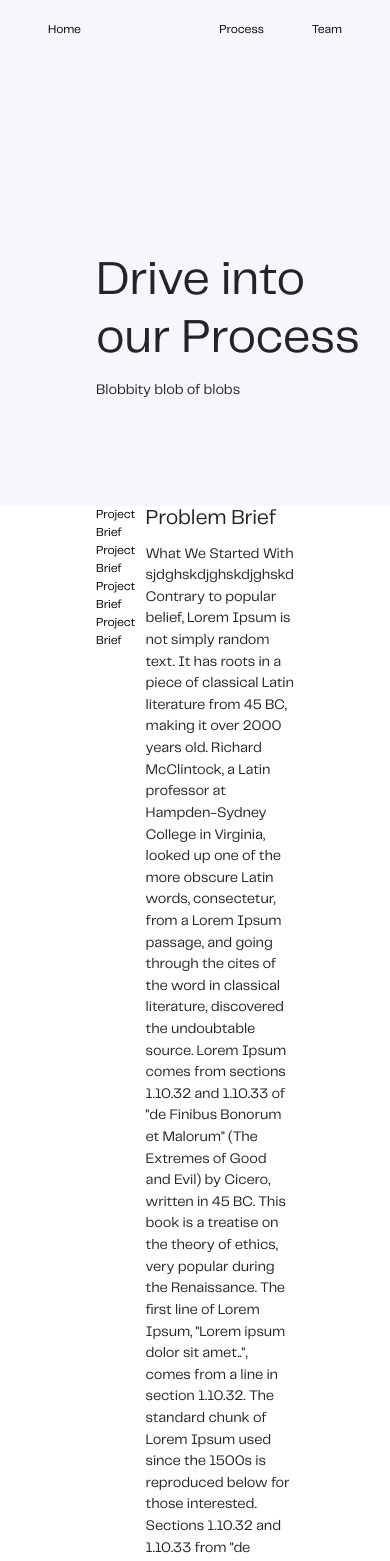
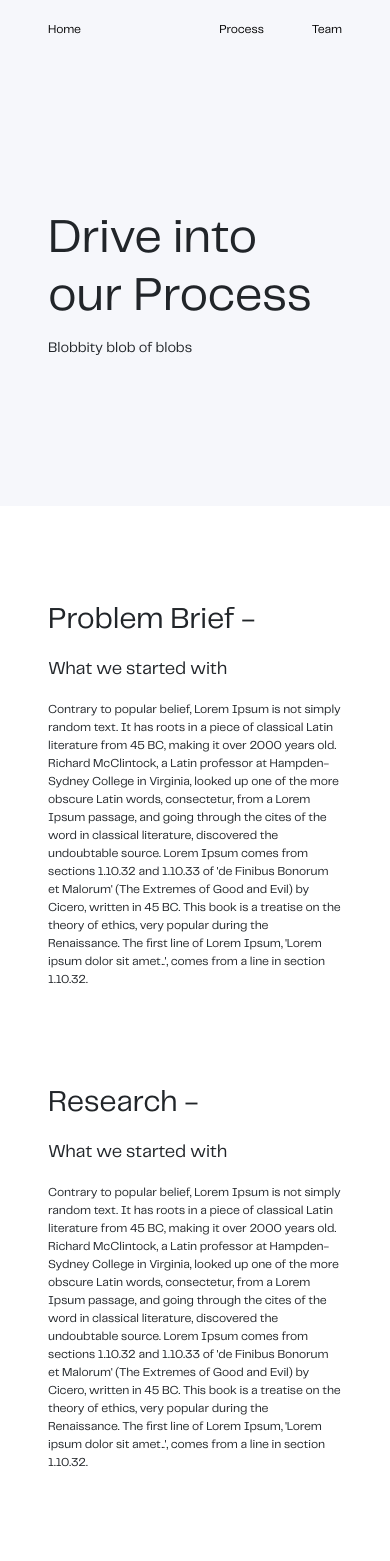
Before and after one commit to coyiutoc/Honda-Capstone, a React (Create React App) app: page /process in a window 390 px wide. Shown: the top 1561 px of the page. Built offline with nearby package versions, Linux system fonts and the light colour scheme.

Commit message:
Some fixes to responsiveness + process pg start.

```diff
--- a/package.json
+++ b/package.json
@@ -15,6 +15,7 @@
     "react-dom": "^16.13.1",
     "react-responsive": "^8.0.3",
     "react-router-dom": "^5.1.2",
+    "react-router-hash-link": "^1.2.2",
     "react-scripts": "3.4.1",
     "react-svg": "^11.0.17",
     "semantic-ui-react": "^0.88.2"
--- /dev/null
+++ b/src/data/process.js
@@ -0,0 +1,19 @@
+const data = [
+  {
+    sectionTitle: "Problem Brief",
+    subtitle: "What we started with",
+    text: "Contrary to popular belief, Lorem Ipsum is not simply random text. It has roots in a piece of classical Latin literature from 45 BC, making it over 2000 years old. Richard McClintock, a Latin professor at Hampden-Sydney College in Virginia, looked up one of the more obscure Latin words, consectetur, from a Lorem Ipsum passage, and going through the cites of the word in classical literature, discovered the undoubtable source. Lorem Ipsum comes from sections 1.10.32 and 1.10.33 of 'de Finibus Bonorum et Malorum' (The Extremes of Good and Evil) by Cicero, written in 45 BC. This book is a treatise on the theory of ethics, very popular during the Renaissance. The first line of Lorem Ipsum, 'Lorem ipsum dolor sit amet..', comes from a line in section 1.10.32."
+  },
+  {
+    sectionTitle: "Research",
+    subtitle: "What we started with",
+    text: "Contrary to popular belief, Lorem Ipsum is not simply random text. It has roots in a piece of classical Latin literature from 45 BC, making it over 2000 years old. Richard McClintock, a Latin professor at Hampden-Sydney College in Virginia, looked up one of the more obscure Latin words, consectetur, from a Lorem Ipsum passage, and going through the cites of the word in classical literature, discovered the undoubtable source. Lorem Ipsum comes from sections 1.10.32 and 1.10.33 of 'de Finibus Bonorum et Malorum' (The Extremes of Good and Evil) by Cicero, written in 45 BC. This book is a treatise on the theory of ethics, very popular during the Renaissance. The first line of Lorem Ipsum, 'Lorem ipsum dolor sit amet..', comes from a line in section 1.10.32."
+  },
+  {
+    sectionTitle: "Synthesis",
+    subtitle: "What we started with",
+    text: "Contrary to popular belief, Lorem Ipsum is not simply random text. It has roots in a piece of classical Latin literature from 45 BC, making it over 2000 years old. Richard McClintock, a Latin professor at Hampden-Sydney College in Virginia, looked up one of the more obscure Latin words, consectetur, from a Lorem Ipsum passage, and going through the cites of the word in classical literature, discovered the undoubtable source. Lorem Ipsum comes from sections 1.10.32 and 1.10.33 of 'de Finibus Bonorum et Malorum' (The Extremes of Good and Evil) by Cicero, written in 45 BC. This book is a treatise on the theory of ethics, very popular during the Renaissance. The first line of Lorem Ipsum, 'Lorem ipsum dolor sit amet..', comes from a line in section 1.10.32."
+  },
+]
+
+export default data;
--- a/src/pages/LandingPage/LandingPage.module.scss
+++ b/src/pages/LandingPage/LandingPage.module.scss
@@ -1,5 +1,6 @@
 @import "styles/partials/_colors.scss";
 @import "styles/partials/_margins.scss";
+@import "styles/partials/_deviceSizes.scss";
 
 .container {
   display: flex;
@@ -40,7 +41,7 @@
 
 .bgImg {
 
-  @media screen and (max-width: 1024px) {
+  @media screen and (max-width: $desktop) {
     display: none;
   }
 
--- a/src/pages/ProcessPage/ProcessPage.js
+++ b/src/pages/ProcessPage/ProcessPage.js
@@ -1,12 +1,43 @@
-import React, {Component} from "react";
-import { ReactSVG } from 'react-svg'
+import React, {Component, useEffect, useRef} from "react";
+import { ReactSVG } from 'react-svg';
+import { HashLink } from 'react-router-hash-link';
 import styles from 'pages/ProcessPage/ProcessPage.module.scss';
 import star from 'assets/images/star.svg';
-// import data from 'data/bios.js';
+import data from 'data/process.js';
+import routes from "routes.js";
 
 import MediaQuery from 'react-responsive';
 
 const ProcessPage = () => {
+
+  useEffect(() => {
+    window.addEventListener("scroll", handleNavigationHighlight);
+
+    return () => {
+      window.removeEventListener("scroll", handleNavigationHighlight);
+    }
+  });
+
+  function handleNavigationHighlight() {
+    let fromTop = window.scrollY;
+    let links = document.getElementById("navigationLinks").childNodes[0].children;
+
+    for (let link of links) {
+      let title = link.innerHTML;
+      let section = document.getElementById(title);
+      if (
+        section.offsetTop <= fromTop &&
+        section.offsetTop + section.offsetHeight > fromTop
+      ) {
+        link.classList.add(styles.current);
+        link.classList.remove(styles.notCurrent);
+      } else {
+        link.classList.add(styles.notCurrent);
+        link.classList.remove(styles.current);
+      }
+    }
+  }
+
   return (
     <div>
       <div className={styles.header}>
@@ -15,45 +46,23 @@ const ProcessPage = () => {
         <ReactSVG className={styles.bgImg__squiggly} src={star} />
       </div>
       <div className={styles.content}>
-        <div className={styles.content__navigation}>
+        <div className={styles.content__navigation} id="navigationLinks">
           <div>
-          <a href="#">Project Brief</a>
-          <a href="#">Project Brief</a>
-          <a href="#">Project Brief</a>
-          <a href="#">Project Brief</a>
+            {
+              data.map((elem, index) => {
+                return <HashLink key={index} to={routes.process+"/#" + elem.sectionTitle}>{elem.sectionTitle}</HashLink>
+              })
+            }
           </div>
         </div>
         <div className={styles.content__body}>
-          <h3>Problem Brief</h3>
-          <p>
-          What We Started With
-
-          sjdghskdjghskdjghskd
-
-          Contrary to popular belief, Lorem Ipsum is not simply random text. It has roots in a piece of classical Latin literature from 45 BC, making it over 2000 years old. Richard McClintock, a Latin professor at Hampden-Sydney College in Virginia, looked up one of the more obscure Latin words, consectetur, from a Lorem Ipsum passage, and going through the cites of the word in classical literature, discovered the undoubtable source. Lorem Ipsum comes from sections 1.10.32 and 1.10.33 of "de Finibus Bonorum et Malorum" (The Extremes of Good and Evil) by Cicero, written in 45 BC. This book is a treatise on the theory of ethics, very popular during the Renaissance. The first line of Lorem Ipsum, "Lorem ipsum dolor sit amet..", comes from a line in section 1.10.32.
-
-          The standard chunk of Lorem Ipsum used since the 1500s is reproduced below for those interested. Sections 1.10.32 and 1.10.33 from "de Finibus Bonorum et Malorum" by Cicero are also reproduced in their exact original form, accompanied by English versions from the 1914 translation by H. Rackham.
-          </p>
-          <h3>Problem Brief</h3>
-          <p>
-          What We Started With
-
-          sjdghskdjghskdjghskd
-
-          Contrary to popular belief, Lorem Ipsum is not simply random text. It has roots in a piece of classical Latin literature from 45 BC, making it over 2000 years old. Richard McClintock, a Latin professor at Hampden-Sydney College in Virginia, looked up one of the more obscure Latin words, consectetur, from a Lorem Ipsum passage, and going through the cites of the word in classical literature, discovered the undoubtable source. Lorem Ipsum comes from sections 1.10.32 and 1.10.33 of "de Finibus Bonorum et Malorum" (The Extremes of Good and Evil) by Cicero, written in 45 BC. This book is a treatise on the theory of ethics, very popular during the Renaissance. The first line of Lorem Ipsum, "Lorem ipsum dolor sit amet..", comes from a line in section 1.10.32.
-
-          The standard chunk of Lorem Ipsum used since the 1500s is reproduced below for those interested. Sections 1.10.32 and 1.10.33 from "de Finibus Bonorum et Malorum" by Cicero are also reproduced in their exact original form, accompanied by English versions from the 1914 translation by H. Rackham.
-          </p>
-          <h3>Problem Brief</h3>
-          <p>
-          What We Started With
-
-          sjdghskdjghskdjghskd
-
-          Contrary to popular belief, Lorem Ipsum is not simply random text. It has roots in a piece of classical Latin literature from 45 BC, making it over 2000 years old. Richard McClintock, a Latin professor at Hampden-Sydney College in Virginia, looked up one of the more obscure Latin words, consectetur, from a Lorem Ipsum passage, and going through the cites of the word in classical literature, discovered the undoubtable source. Lorem Ipsum comes from sections 1.10.32 and 1.10.33 of "de Finibus Bonorum et Malorum" (The Extremes of Good and Evil) by Cicero, written in 45 BC. This book is a treatise on the theory of ethics, very popular during the Renaissance. The first line of Lorem Ipsum, "Lorem ipsum dolor sit amet..", comes from a line in section 1.10.32.
-
-          The standard chunk of Lorem Ipsum used since the 1500s is reproduced below for those interested. Sections 1.10.32 and 1.10.33 from "de Finibus Bonorum et Malorum" by Cicero are also reproduced in their exact original form, accompanied by English versions from the 1914 translation by H. Rackham.
-          </p>
+          {data.map((elem, index) => {
+            return  <div key={index} id={elem.sectionTitle} className={styles.content__section}>
+                      <div className={styles.content__title}><h3>{elem.sectionTitle + " -"}</h3></div>
+                      <div className={styles.content__subtitle}>{elem.subtitle}</div>
+                      <div className={styles.content__text}>{elem.text}</div>
+                    </div>
+          })}
         </div>
       </div>
     </div>
--- a/src/pages/ProcessPage/ProcessPage.module.scss
+++ b/src/pages/ProcessPage/ProcessPage.module.scss
@@ -1,5 +1,6 @@
 @import "styles/partials/_colors.scss";
 @import "styles/partials/_margins.scss";
+@import "styles/partials/_deviceSizes.scss";
 
 .header {
   width: 100%;
@@ -9,6 +10,14 @@
   flex-direction: column;
   padding-top: 30vh;
   padding-left: $heading-margin-horizontal;
+
+  @media screen and (max-width: $phone) {
+    justify-content: flex-start;
+    text-align: left;
+    padding-left: 4rem;
+    padding-right: 4rem;
+    padding-top: 25vh;
+  }
 }
 
 .bgImg {
@@ -16,27 +25,64 @@
     position: absolute;
     right: $heading-margin-horizontal;
 
-    @media screen and (max-width: 1200px) {
+    @media screen and (max-width: $desktop) {
       display: none;
     }
   }
 }
 
 .content {
-  margin: 0 $heading-margin-horizontal;
+  margin: 4rem $heading-margin-horizontal 8rem $heading-margin-horizontal;
   display: grid;
-  grid-template-columns: 1fr 2fr;
+  grid-template-columns: 1fr 3fr;
 
-  &__body {
+    @media screen and (max-width: $phone) {
+      display: flex;
+      flex-direction: column;
+      margin: 4rem;
+    }
 
+  &__section {
+    padding-top: 4rem;
+    margin-bottom: 4rem;
   }
 
-  &__navigation > div{
-    position: sticky;
-    top: 10rem;
+  &__title {
+    margin-bottom: 1.5rem;
+  }
 
-    > a {
-      display: block;
+  &__subtitle {
+    font-size: 1.5rem;
+    margin-bottom: 1.5rem;
+  }
+
+  &__navigation {
+    margin-top: 4rem;
+
+    @media screen and (max-width: $phone) {
+      display: none;
+    }
+
+    > div {
+      position: sticky;
+      top: 10rem;
+
+      > a {
+        display: block;
+
+        &:hover {
+          color: $color-blue !important;
+          cursor: pointer;
+        }
+      }
     }
   }
 }
+
+.notCurrent {
+  color: #828282 !important;
+}
+
+.current {
+  color: black !important;
+}
--- /dev/null
+++ b/src/styles/partials/_deviceSizes.scss
@@ -0,0 +1,3 @@
+$phone: 640px;
+$tablet: 768px;
+$desktop: 1024px;
--- a/src/styles/styles.scss
+++ b/src/styles/styles.scss
@@ -22,7 +22,7 @@ html {
   scroll-behavior: smooth;
 }
 
-h1, h2 {
+h1, h2, h3 {
   margin: 0;
 }
 
@@ -35,6 +35,11 @@ h2 {
   font-weight: normal;
 }
 
+h3 {
+  font-size: 2.5rem;
+  font-weight: normal;
+}
+
 p {
   font-size: 1.2rem;
   margin-top: 1rem;
```
Also changed, not shown: src/pages/TeamPage/TeamPage.module.scss (+26 -15 lines), 1 other file (tests, documents, lock files or other folders).
